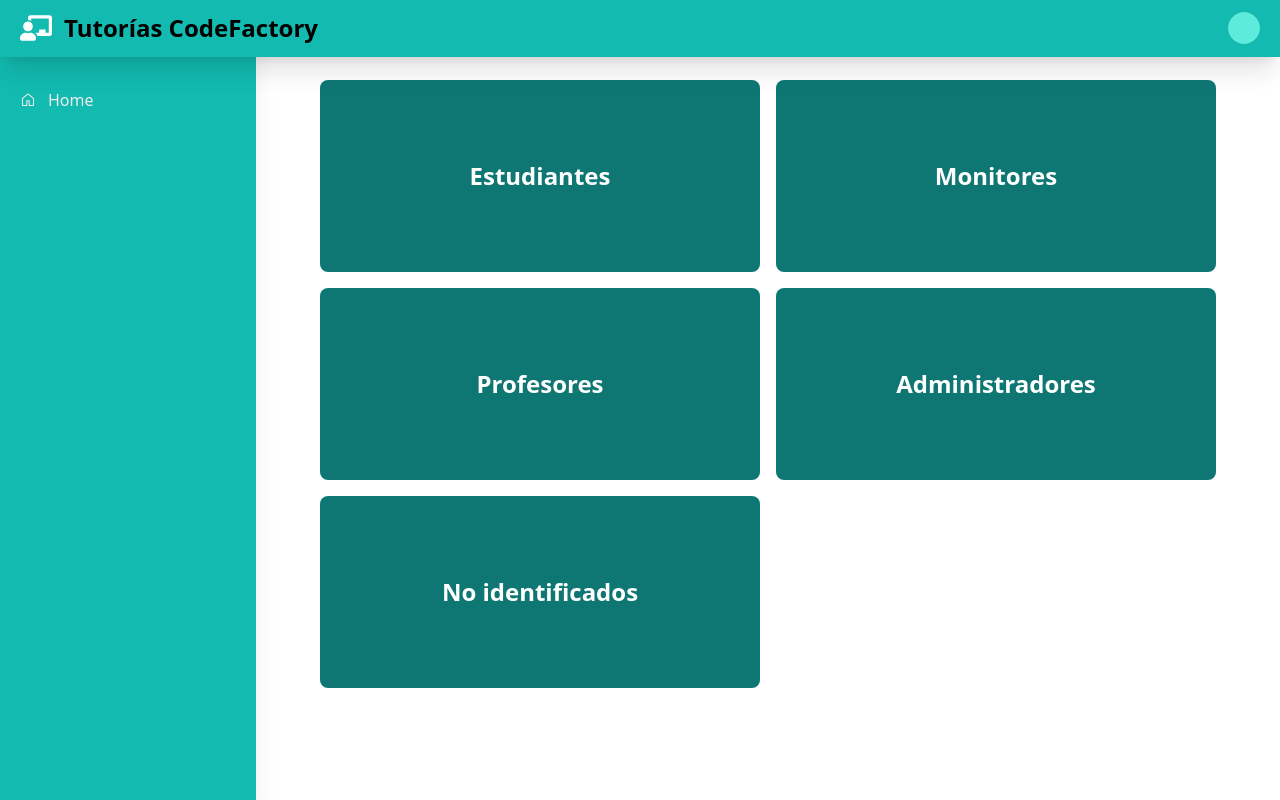
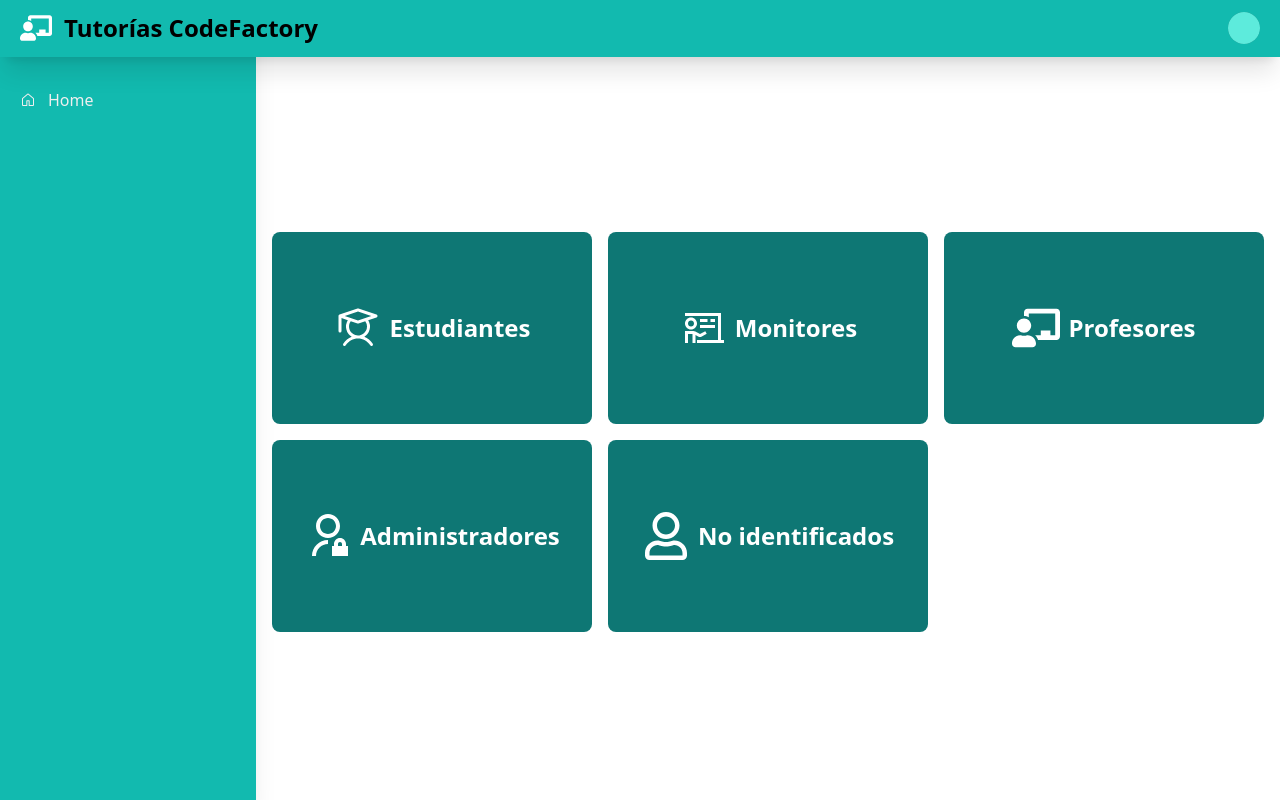
Before and after one commit to code-factory-udea/cf-tutoring-front, a React (Vite) app: page /usuarios in a window 1280 px wide. Built offline with nearby package versions, Linux system fonts and the light colour scheme; no server answers; sample sign-in values are in the browser's storage.

Commit message:
refactor: Update EditRole component and Dropdown to use DropdownOption type

```diff
--- a/src/components/EditRole.tsx
+++ b/src/components/EditRole.tsx
@@ -1,6 +1,6 @@
 import { useMutationUpdateUserRole } from "@hooks/mutations";
 import { useQueryRoles } from "@hooks/queries";
-import { Dropdown } from "@ui/Dropdown";
+import { Dropdown, DropdownOption } from "@ui/Dropdown";
 import { useState } from "react";
 import { FaRegCircleCheck } from "react-icons/fa6";
 import { MdOutlineCancel, MdOutlineModeEdit } from "react-icons/md";
@@ -15,21 +15,15 @@ export const EditRole = ({ role, username }: Props) => {
   const [isEditing, setIsEditing] = useState<boolean>(false);
   const { mutateAsync: updateRole } = useMutationUpdateUserRole();
 
-  const [currentRole, setCurrentRole] = useState<number | null>(null);
+  const [currentRole, setCurrentRole] = useState<DropdownOption | null>(null);
 
-  const handleRoleSelect = (selectedRole: string) => {
-    const roleObject = roles?.find((role) => role.role === selectedRole);
-    if (roleObject) {
-      setCurrentRole(roleObject.id);
-    }
+  const handleRoleSelect = (selectedRole: DropdownOption) => {
+    setCurrentRole(selectedRole);
   };
 
   const handleSave = async () => {
-    console.log("currentRole", currentRole);
-    console.log("role", role);
-    console.log("username", username);
     if (currentRole !== null) {
-      await updateRole({ data: { username, idRole: currentRole }, role });
+      await updateRole({ data: { username, idRole: currentRole.value } });
       setIsEditing(false);
     }
   };
@@ -37,7 +31,7 @@ export const EditRole = ({ role, username }: Props) => {
   const editMode = () => (
     <div className="flex gap-2 items-center">
       <Dropdown
-        options={roles?.map((role) => role.role) || []}
+        options={roles?.map((role) => ({ label: role.role, value: role.id })) || []}
         onSelect={handleRoleSelect}
         placeholder="Seleccione un rol"
       />
--- a/src/hooks/mutations.tsx
+++ b/src/hooks/mutations.tsx
@@ -27,6 +27,7 @@ export const useMutationUpdateUserRole = () => {
     onSuccess: () => {
       showAlert("success", "Rol actualizado correctamente.");
       queryClient.invalidateQueries({ queryKey: ["userApiKeys"] });
+      queryClient.invalidateQueries({ queryKey: ["students"] });
     },
     onError: (error) => {
       console.error("Error fetching data:", error);
--- a/src/hooks/queries.tsx
+++ b/src/hooks/queries.tsx
@@ -166,4 +166,5 @@ export const useQuerySubjects = (academicProgramId: number) =>
   useQuery({
     queryKey: ["subjects", academicProgramId],
     queryFn: () => getSubjects({ academicProgramId }),
+    enabled: !!academicProgramId,
   });
--- a/src/pages/subject.tsx
+++ b/src/pages/subject.tsx
@@ -14,7 +14,7 @@ import { Table } from "@ui/Table";
 import { useMemo, useState } from "react";
 import { FaBook } from "react-icons/fa";
 
-const COLUMNS = ["ID", "Nombre"];
+const COLUMNS = ["Código", "Nombre"];
 
 const SubjectPage = () => {
   const { isOpen, openModal, closeModal } = useModal();
@@ -35,8 +35,9 @@ const SubjectPage = () => {
   } | null>(null);
 
   const { data: subjects } = useQuerySubjects(
-    Number(selectedAcademicProgram.id),
+    Number(selectedAcademicProgram?.id),
   );
+
   const memoizedFaculties = useMemo(() => {
     if (!faculties) return [];
     return faculties.map((faculty) => ({
@@ -131,8 +132,13 @@ const SubjectPage = () => {
           <Button label="Agregar Una Materia" onClick={handleCreateSubject} />
         </div>
       )}
-
-      <Table columns={COLUMNS} data={memoizedSubjects} isLoadingData={false} />
+      {selectedAcademicProgram && selectedFaculty && (
+        <Table
+          columns={COLUMNS}
+          data={memoizedSubjects}
+          isLoadingData={false}
+        />
+      )}
       <Modal isOpen={isOpen} title="Crear una materia">
         <h2 className="text-md font-semibold text-dark/60">
           Facultad: {selectedFaculty?.name}
--- a/src/pages/user.page.tsx
+++ b/src/pages/user.page.tsx
@@ -1,14 +1,34 @@
+import { FaChalkboardTeacher, FaRegUser } from "react-icons/fa";
+import { LiaChalkboardTeacherSolid } from "react-icons/lia";
+import { PiStudent } from "react-icons/pi";
+import { RiAdminLine } from "react-icons/ri";
 import { useNavigate } from "react-router-dom";
 
 const UserPage = () => {
   const navigate = useNavigate();
 
   const menuItems = [
-    { label: "Estudiantes", route: "/usuarios/estudiantes" },
-    { label: "Monitores", route: "/usuarios/monitores" },
-    { label: "Profesores", route: "/usuarios/profesores" },
-    { label: "Administradores", route: "/usuarios/administradores" },
-    { label: "No identificados", route: "/usuarios/unidentified" },
+    { label: "Estudiantes", route: "/usuarios/estudiantes", icon: PiStudent },
+    {
+      label: "Monitores",
+      route: "/usuarios/monitores",
+      icon: LiaChalkboardTeacherSolid,
+    },
+    {
+      label: "Profesores",
+      route: "/usuarios/profesores",
+      icon: FaChalkboardTeacher,
+    },
+    {
+      label: "Administradores",
+      route: "/usuarios/administradores",
+      icon: RiAdminLine,
+    },
+    {
+      label: "No identificados",
+      route: "/usuarios/unidentified",
+      icon: FaRegUser,
+    },
   ];
 
   const itemClass = `
@@ -20,20 +40,22 @@ const UserPage = () => {
   `;
 
   return (
-    <div className="w-full h-fit flex justify-center items-center">
-      <div className="grid grid-cols-1 sm:grid-cols-2 gap-4 w-full max-w-4xl">
+    <div className="w-full h-full flex justify-center items-center">
+      <div className="grid grid-cols-1 sm:grid-cols-3 gap-4 w-full max-w-8xl">
         {menuItems.map((item) => (
           <div
             key={item.label}
             className={itemClass}
             onClick={() => navigate(item.route)}
           >
+            {item.icon && (
+              <item.icon className="mr-2 text-5xl hover:text-8xl" />
+            )}
             {item.label}
           </div>
         ))}
       </div>
     </div>
-
   );
 };
 
--- a/src/services/user.ts
+++ b/src/services/user.ts
@@ -10,15 +10,9 @@ export const getUserByname = async (name: string) => {
   }
 };
 
-export const updateUserRole = async ({
-  data,
-  role,
-}: {
-  data: UpdateUserRole;
-  role: string;
-}) => {
+export const updateUserRole = async ({ data }: { data: UpdateUserRole }) => {
   try {
-    const response = await axiosInstance.put(`admin/user/${role}`, { data });
+    const response = await axiosInstance.patch(`admin/user/user-role`,  data );
     return response.data;
   } catch (error) {
     throw new Error("Failed to update user role");
--- a/src/ui/Dropdown.tsx
+++ b/src/ui/Dropdown.tsx
@@ -1,7 +1,7 @@
 import { useEffect, useRef, useState } from "react";
 
-interface DropdownOption {
-  value: string;
+export interface DropdownOption {
+  value: number;
   label: string;
 }
 interface DropdownProps {
```
